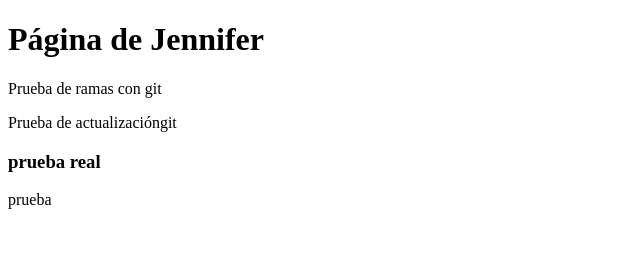
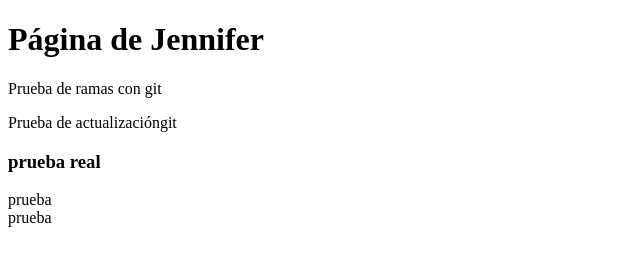
Before and after one commit to Tlcabrera/PROYECTO, a plain HTML site: page jafajardo.html in a window 1280 px wide. Shown: the full height of the page, 0-640 px from the left. Drawn offline with Linux system fonts and the light colour scheme.

Commit message:
agregue seccion

```diff
--- a/jafajardo.html
+++ b/jafajardo.html
@@ -10,5 +10,6 @@
 <p> Prueba de actualizacióngit  </p>
 <h3> prueba real</h3>
 <article>prueba</article>
+<section>prueba</section>
 </body>
 </html>
```
